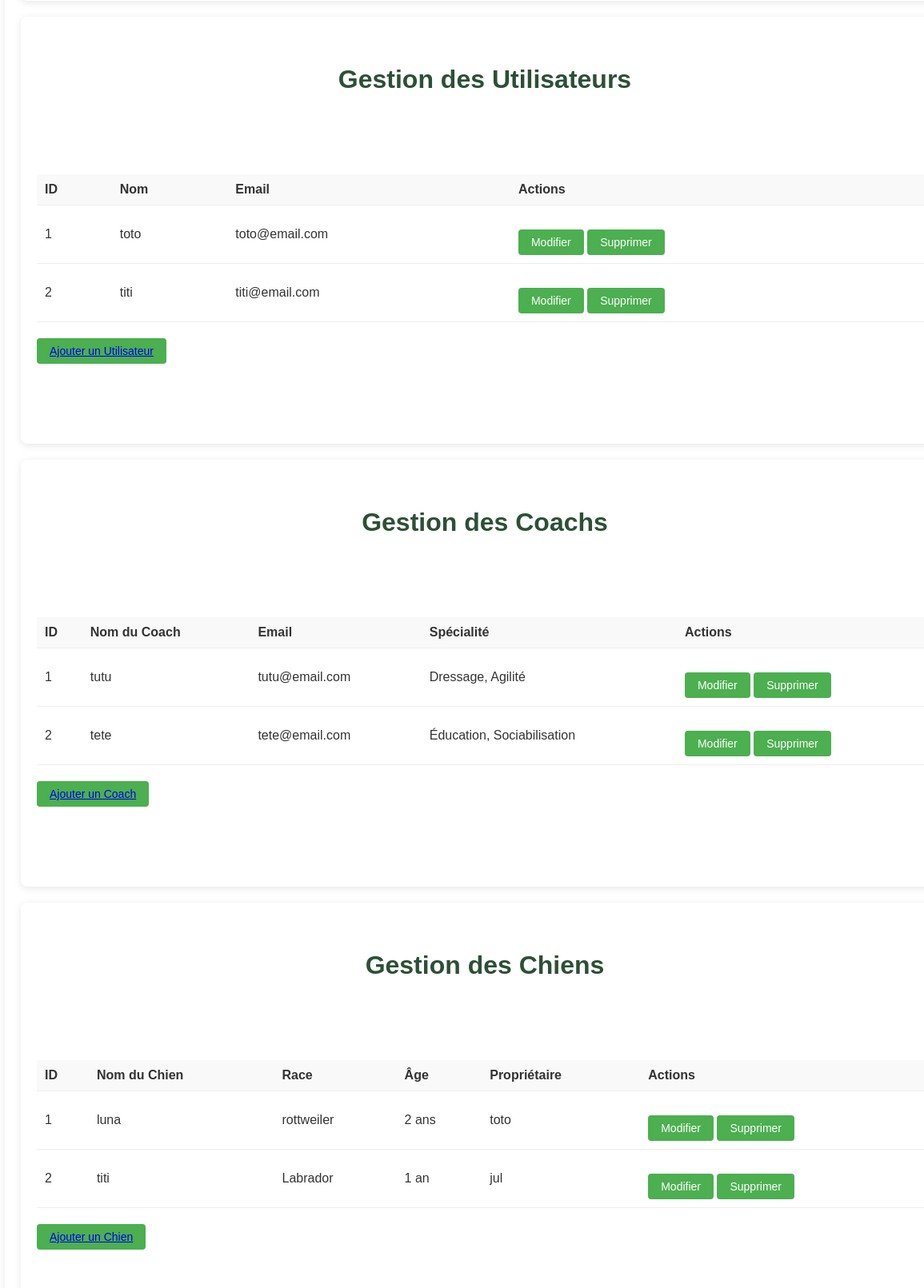
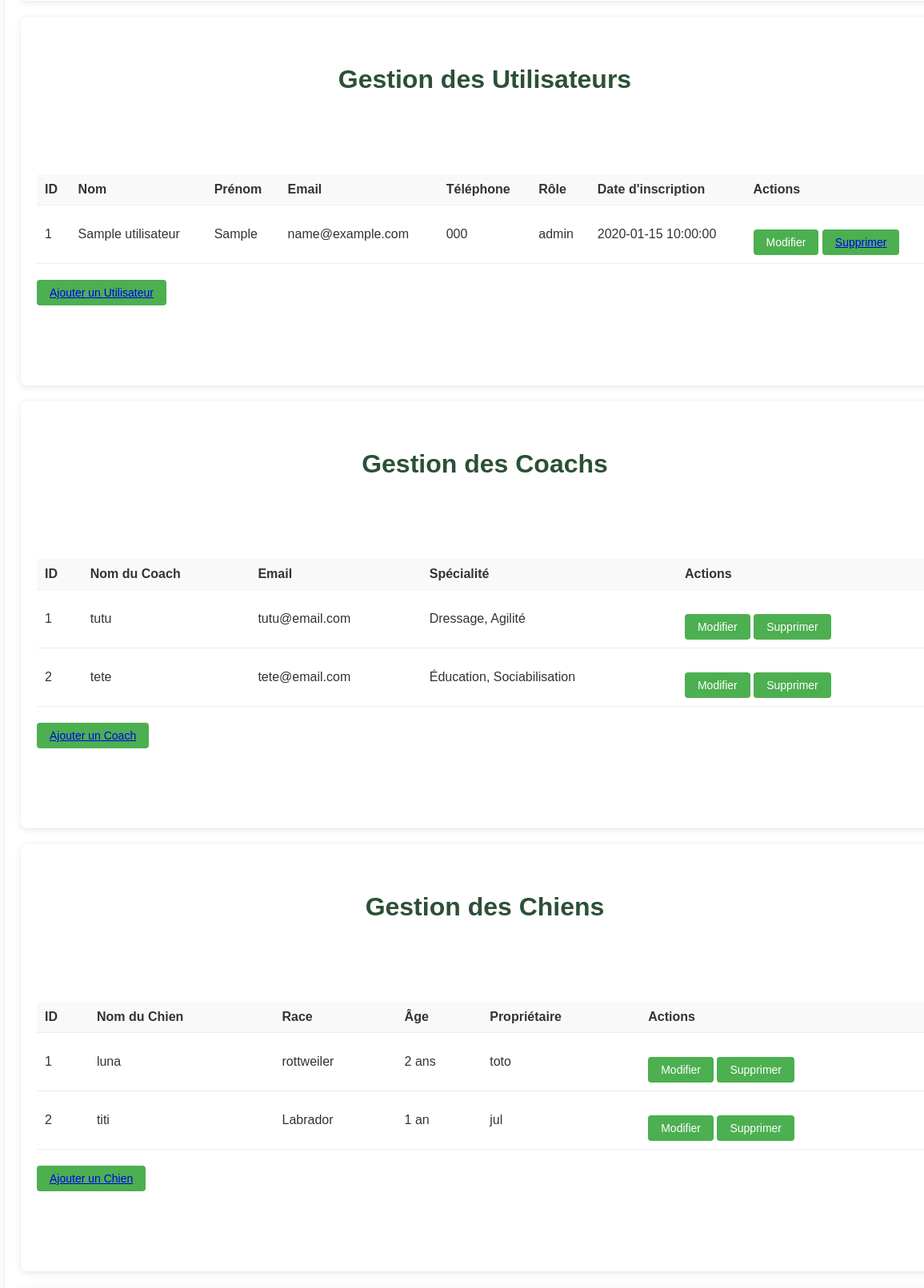
Before and after one commit to hebib57/Projet-Club-Canin, a PHP site: page /admin/administratif.php in a window 1520 px wide. Shown: the part 1993-3604 px from the top of the page at 80% size, without its empty margins (264-1419 px from the left). Run offline with PHP 8.4, Linux system fonts and the light colour scheme; the visitor is signed in with stand-in values (Sample User, id 1); tables that the repository leaves empty or names only in its code hold one stand-in row (values such as "Sample post").

Commit message:
CRUD suppression utilisateur

```diff
--- a/admin/administratif.php
+++ b/admin/administratif.php
@@ -1,4 +1,19 @@
-<?php require_once $_SERVER["DOCUMENT_ROOT"] . "/admin/include/protect.php"; ?>
+<?php
+require_once $_SERVER["DOCUMENT_ROOT"] . "/admin/include/function.php";
+require_once $_SERVER["DOCUMENT_ROOT"] . "/admin/include/connect.php";
+require_once $_SERVER["DOCUMENT_ROOT"] . "/admin/include/protect.php";
+
+// $total = 0; //déclarer la variable à 0, si je ne rentre pas dans le if
+$stmt = $db->prepare("SELECT * FROM utilisateur");
+
+$stmt->execute();
+$recordset = $stmt->fetchAll(PDO::FETCH_ASSOC); //tableau indéxé qui contient des tableaux associatifs*/
+
+// if ($rowTotal = $stmt->fetch()) { //fetch renvoi le resultat de ma requête
+//   $total = $rowTotal['total'];
+// }
+?>
+
 
 
 <!DOCTYPE html>
@@ -191,29 +206,31 @@
               <tr>
                 <th>ID</th>
                 <th>Nom</th>
+                <th>Prénom</th>
                 <th>Email</th>
+                <th>Téléphone</th>
+                <th>Rôle</th>
+                <th>Date d'inscription</th>
                 <th>Actions</th>
               </tr>
             </thead>
             <tbody>
-              <tr>
-                <td>1</td>
-                <td>toto</td>
-                <td>toto@email.com</td>
-                <td>
-                  <button class="btn">Modifier</button>
-                  <button class="btn">Supprimer</button>
-                </td>
-              </tr>
-              <tr>
-                <td>2</td>
-                <td>titi</td>
-                <td>titi@email.com</td>
-                <td>
-                  <button class="btn">Modifier</button>
-                  <button class="btn">Supprimer</button>
-                </td>
-              </tr>
+              <?php foreach ($recordset as $row) { ?>
+                <tr>
+                  <td><?= hsc($row['id_utilisateur']); ?></td>
+                  <td><?= hsc($row['nom_utilisateur']); ?></td>
+                  <td><?= hsc($row['prenom_utilisateur']); ?></td>
+                  <td><?= hsc($row['admin_mail']); ?></td>
+                  <td><?= hsc($row['telephone_utilisateur']); ?></td>
+                  <td><?= hsc($row['role']); ?></td>
+                  <td><?= hsc($row['date_inscription']); ?></td>
+                  <td>
+                    <button class="btn">Modifier</button>
+                    <button class="btn"><a href="../users/delete.php?id=<?= $row['id_utilisateur'] ?>">Supprimer</a></button>
+                  </td>
+                </tr>
+              <?php }; ?>
+
             </tbody>
           </table>
           <button class="btn">
```
Also changed, not shown: users/delete.php (+9 -3 lines).
